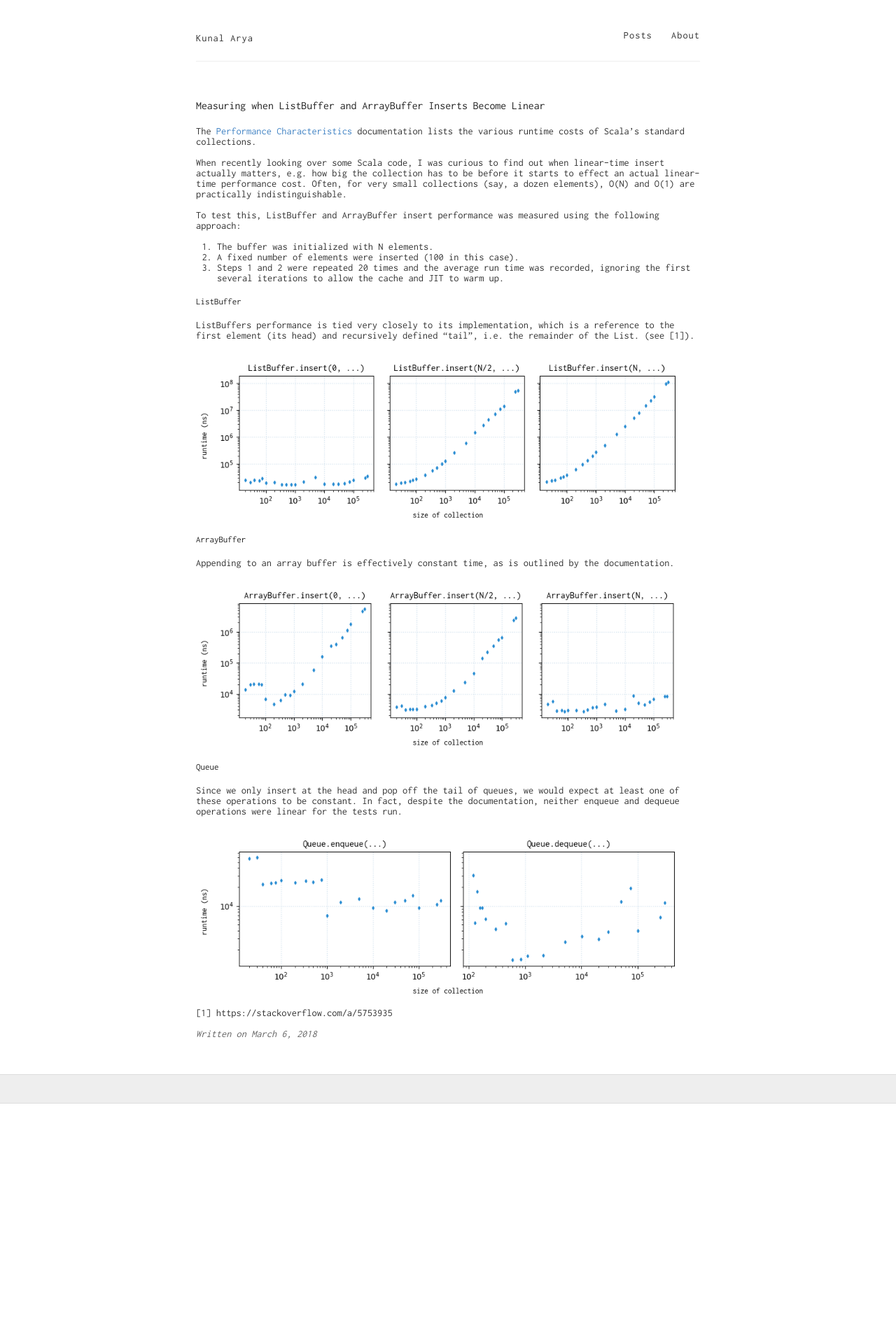
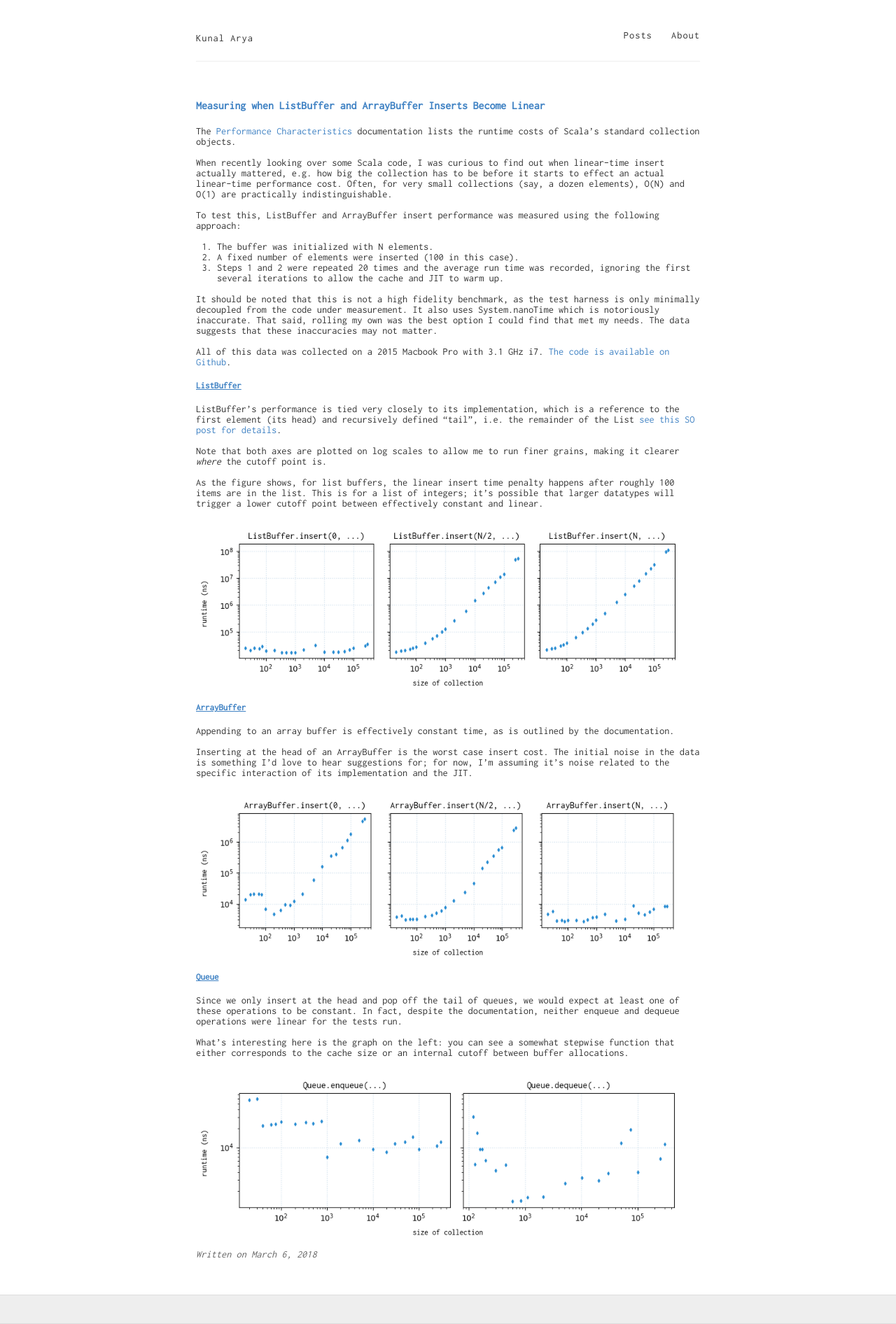
Before and after one commit to kunalarya/kunalarya.github.io, a Jekyll site: the page built from _posts/2018-03-06-Measuring-When-ListBuffer-and-ArrayBuffer.md, in a window 1280 px wide. Shown: the whole page at 70% size. Built offline with Jekyll 4.4.1, drawn with Linux system fonts in a browser that asks for light colours; before the commit the page ends 1577 px from its top, so only the background shows below that.

Commit message:
Tweaks + updated post.

```diff
--- a/_posts/2018-03-06-Measuring-When-ListBuffer-and-ArrayBuffer.md
+++ b/_posts/2018-03-06-Measuring-When-ListBuffer-and-ArrayBuffer.md
@@ -5,10 +5,10 @@ title:  "Measuring when ListBuffer and ArrayBuffer Inserts Become Linear"
 
 The
 [Performance Characteristics](https://docs.scala-lang.org/overviews/collections/performance-characteristics.html)
-documentation lists the various runtime costs of Scala's standard collections.
+documentation lists the runtime costs of Scala's standard collection objects.
 
 When recently looking over some Scala code, I was curious to find out when
-linear-time insert actually matters, e.g. how big the collection has to be
+linear-time insert actually mattered, e.g. how big the collection has to be
 before it starts to effect an actual linear-time performance cost.
 Often, for very small collections (say, a dozen elements), O(N) and O(1)
 are practically indistinguishable.
@@ -20,11 +20,28 @@ using the following approach:
 3. Steps 1 and 2 were repeated 20 times and the average run time was recorded,
 ignoring the first several iterations to allow the cache and JIT to warm up.
 
+It should be noted that this is not a high fidelity benchmark, as the test
+harness is only minimally decoupled from the code under measurement. It
+also uses `System.nanoTime` which is notoriously inaccurate. That
+said, rolling my own was the best option I could find that met my needs.
+The data suggests that these inaccuracies may not matter.
+
+All of this data was collected on a 2015 Macbook Pro with 3.1 GHz i7.
+[The code is available on Github](https://github.com/kunalarya/scala-perf-experiment).
+
 <h2>ListBuffer</h2>
 
-`ListBuffer`s performance is tied very closely to its implementation, which is
+`ListBuffer`'s performance is tied very closely to its implementation, which is
 a reference to the first element (its head) and recursively defined "tail",
-i.e. the remainder of the `List`. (see [1]).
+i.e. the remainder of the `List` [see this SO post for details](https://stackoverflow.com/a/5753935).
+
+Note that both axes are plotted on log scales to allow me to run finer
+grains, making it clearer *where* the cutoff point is.
+
+As the figure shows, for list buffers, the linear insert time penalty
+happens after roughly 100 items are in the list. This is for a list of integers;
+it's possible that larger datatypes will trigger a lower cutoff point between
+effectively constant and linear.
 
 {% include image.html name="list_buffer.png" %}
 
@@ -32,6 +49,11 @@ i.e. the remainder of the `List`. (see [1]).
 
 Appending to an array buffer is effectively constant time, as is outlined by
 the documentation.
+
+Inserting at the head of an `ArrayBuffer` is the worst case insert cost. The
+initial noise in the data is something I'd love to hear suggestions for;
+for now, I'm assuming it's noise related to the specific interaction of its
+implementation and the JIT.
 
 {% include image.html name="array_buffer.png" %}
 
@@ -42,8 +64,8 @@ expect at least one of these operations to be constant. In fact, despite the
 documentation, neither `enqueue` and `dequeue` operations were linear for the
 tests run.
 
+What's interesting here is the graph on the left: you can see a somewhat
+stepwise function that either corresponds to the cache size or an internal
+cutoff between buffer allocations.
+
 {% include image.html name="queue.png" %}
-
-
-
-[1] https://stackoverflow.com/a/5753935
--- a/style.scss
+++ b/style.scss
@@ -38,8 +38,8 @@ body {
 
 h1, h2, h3, h4, h5, h6 {
   font-family: $inconsolata;
-  color: $darkerGray;
-  font-weight: 500;
+  color: $blue;
+  font-weight: 900;
   line-height: 1.7;
   margin: 1em 0 15px;
   padding: 0;
@@ -58,15 +58,18 @@ h1 {
 
 h2 {
   font-size: 0.9em;
+  text-decoration: underline;
 }
 
 h3 {
   font-size: 0.9em;
+  text-decoration: underline;
 }
 
 h4 {
   font-size: 0.9em;
   color: $gray;
+  text-decoration: underline;
 }
 
 p {
```
Also changed, not shown: about.md (+1 -1 lines).
